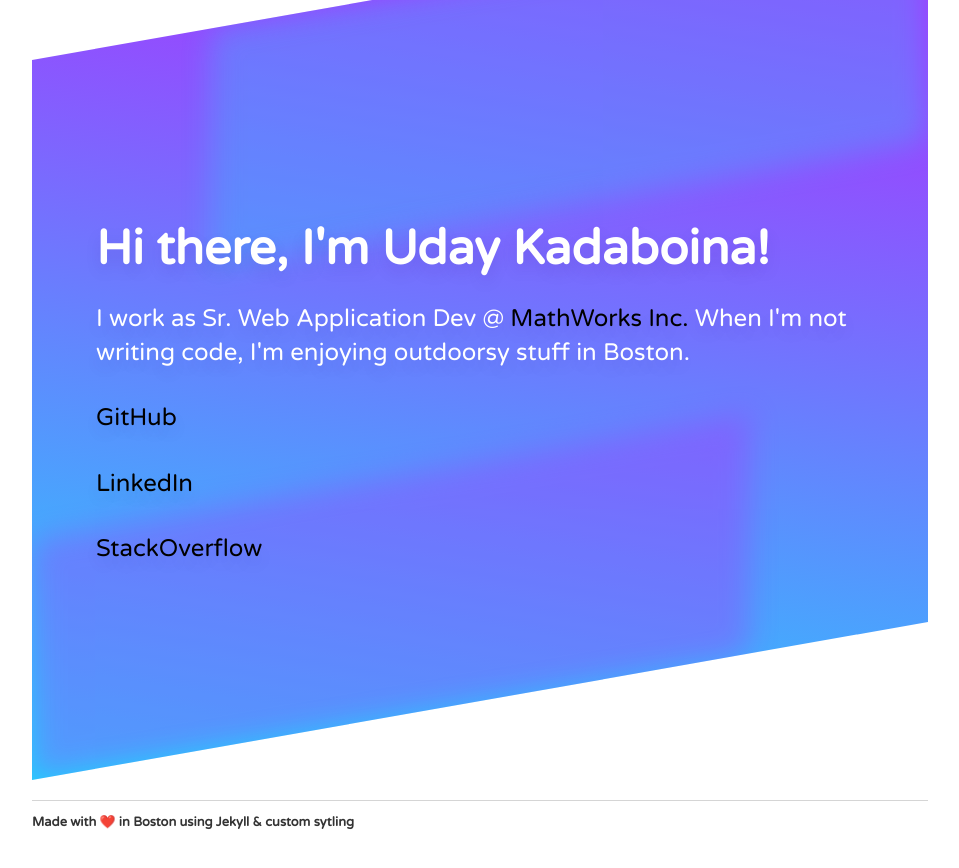
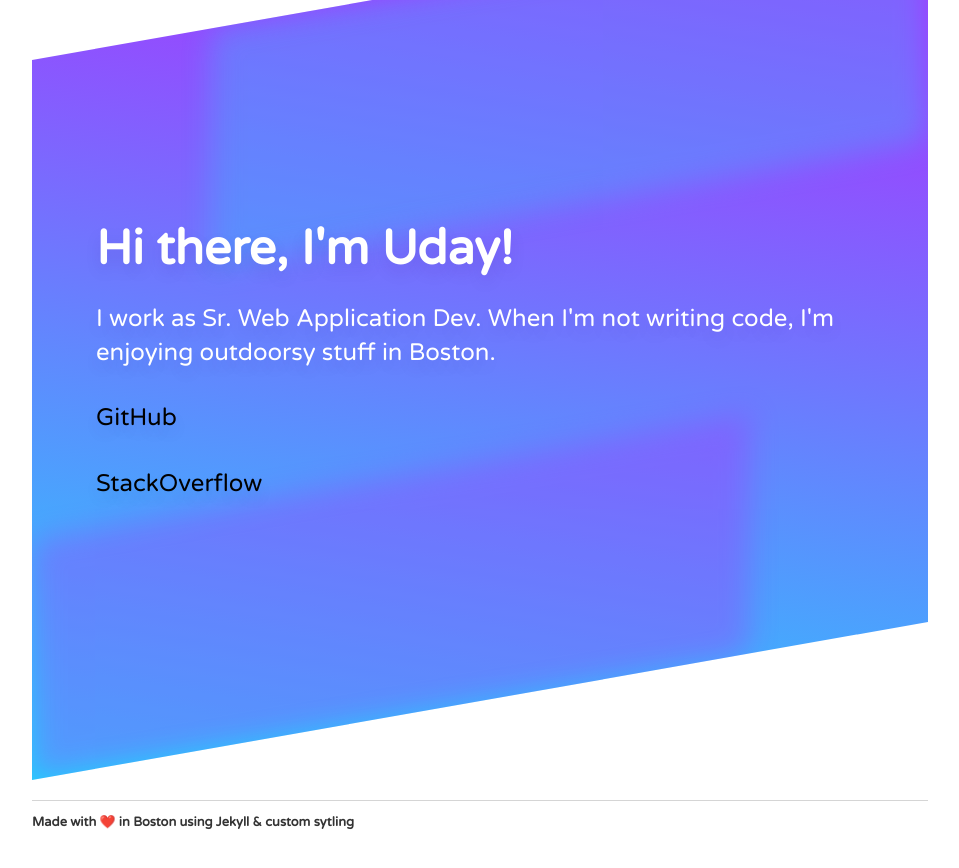
Before and after one commit to udaykadaboina/udaykadaboina.github.io, a Jekyll site: the page built from index.html, in a window 1280 px wide. Shown: the top 868 px of the page, without its empty margins (160-1119 px from the left). Built offline with Jekyll 4.4.1, drawn with Linux system fonts in a browser that asks for light colours.

```diff
--- a/_config.yml
+++ b/_config.yml
@@ -1,4 +1,4 @@
-name: Uday Kadaboina
+name: Uday K
 markdown: kramdown
 permalink: /blog/:year/:month/:day/:title
 include:
--- a/index.html
+++ b/index.html
@@ -1,16 +1,16 @@
 ---
 layout: default
-title: Uday Kadaboina
+title: Uday K
 ---
 
 <div class="Header">
   <div class="Header-background"></div>
   <div class="Header-content">
     <div class="Header-hero">
-      <h1>Hi there, I'm Uday Kadaboina!</h1>
-      <p>I work as Sr. Web Application Dev @ <a href="https://www.mathworks.com">MathWorks Inc.</a> When I'm not writing code, I'm enjoying outdoorsy stuff in Boston.</p>
+      <h1>Hi there, I'm Uday!</h1>
+      <p>I work as Sr. Web Application Dev. <!-- @ <a href="https://www.mathworks.com">MathWorks Inc.</a> --> When I'm not writing code, I'm enjoying outdoorsy stuff in Boston.</p>
       <p><a href="https://github.com/udaykadaboina/">GitHub</a></p>
-      <p><a href="https://www.linkedin.com/in/udaybhaskark/">LinkedIn</a></p>
+      <!-- <p><a href="https://www.linkedin.com/in/udaybhaskark/">LinkedIn</a></p> -->
       <p><a href="https://stackoverflow.com/users/981616/uday">StackOverflow</a></p>
     </div>
     <div class="Header-visuals">
```
